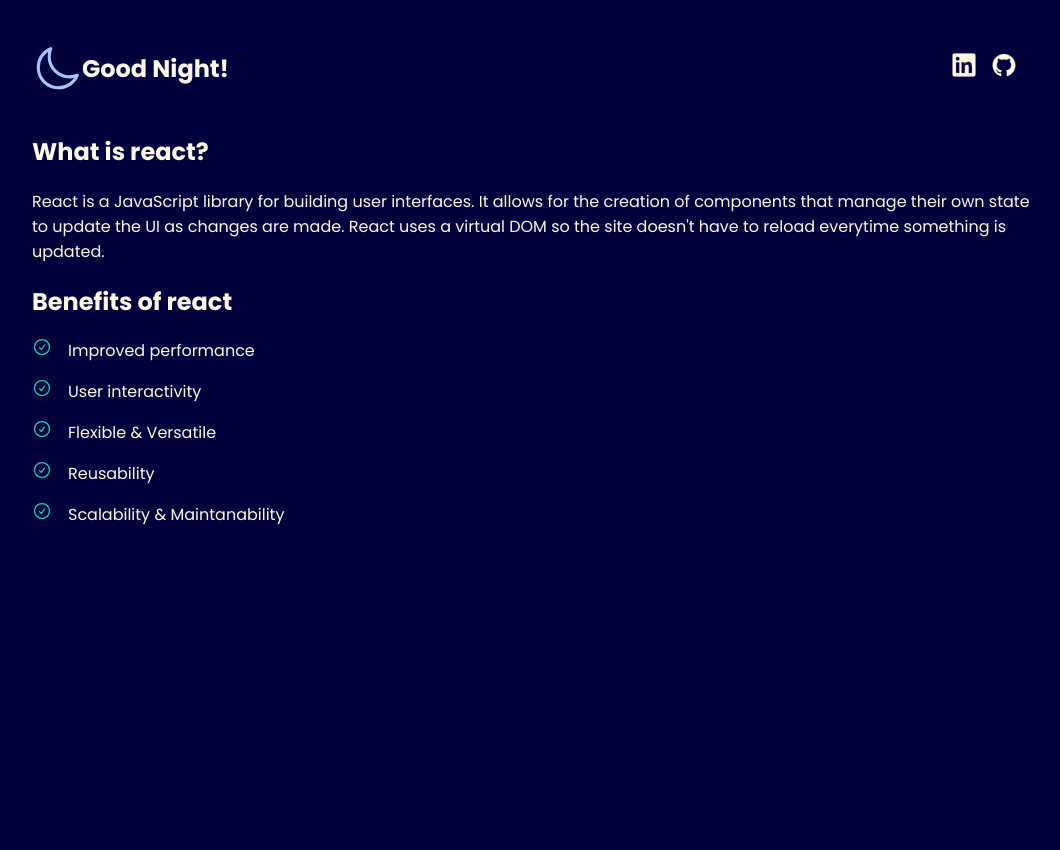
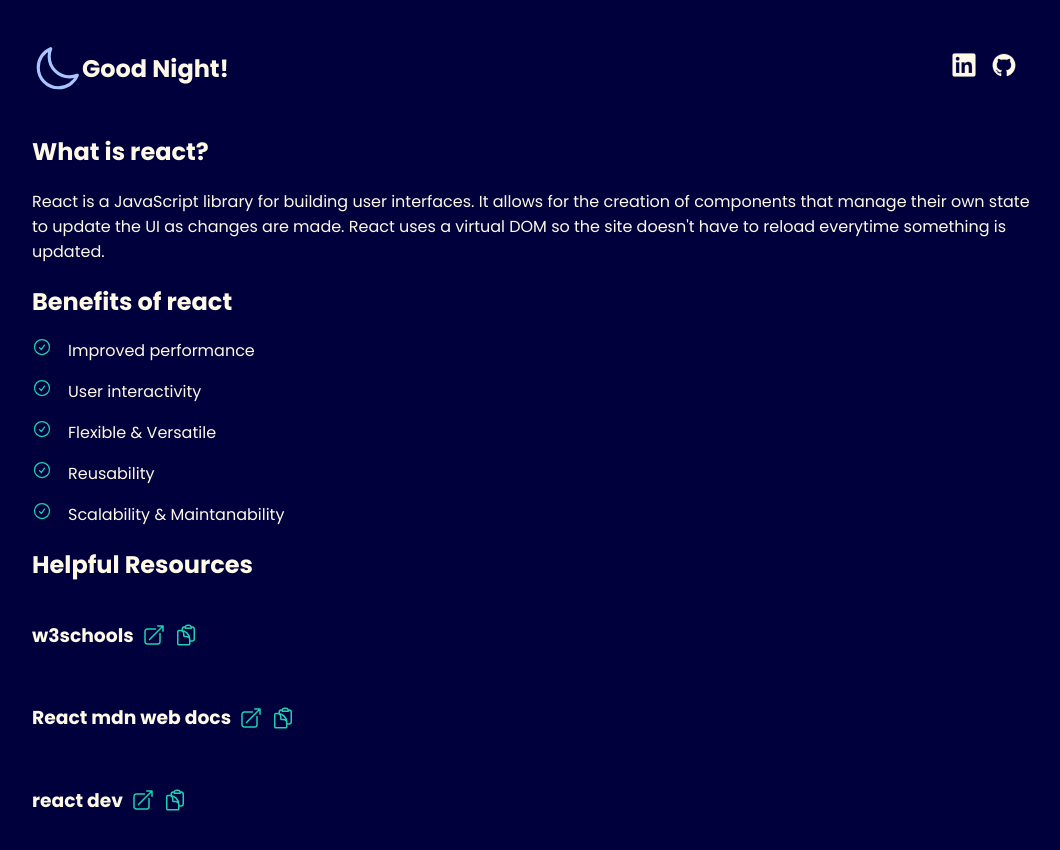
Before and after one commit to BPChance/atlas-react-and-jsx, a React (Vite) app: page / in a window 1280 px wide. Shown: the top 850 px of the page, without its empty margins (108-1168 px from the left). Before the commit the page ends 800 px from the top, so only its background shows below. Built offline with nearby package versions, Linux system fonts and the light colour scheme.

Commit message:
updated app with helpful resources component to provide helpful resources

```diff
--- a/src/App.jsx
+++ b/src/App.jsx
@@ -1,12 +1,16 @@
 import Header from './components/Header';
 import Section from './components/Section';
+import HelpfulResource from './components/HelpfulResource';
 
 function App() {
   return (
     <div className="app">
       <Header />
       <Section title="What is react?">
-        React is a JavaScript library for building user interfaces. It allows for the creation of components that manage their own state to update the UI as changes are made. React uses a virtual DOM so the site doesn't have to reload everytime something is updated.
+        React is a JavaScript library for building user interfaces. It allows
+        for the creation of components that manage their own state to update the
+        UI as changes are made. React uses a virtual DOM so the site doesn't
+        have to reload everytime something is updated.
       </Section>
       <Section title="Benefits of react">
         <ul>
@@ -17,6 +21,19 @@
           <li>Scalability & Maintanability</li>
         </ul>
       </Section>
+      <Section title="Helpful Resources">
+        <HelpfulResource
+          label={'w3schools'}
+          link={'https://www.w3schools.com/react'}
+        />
+        <HelpfulResource
+          label={'React mdn web docs'}
+          link={
+            'https://developer.mozilla.org/en-US/docs/Learn_web_development/Core/Frameworks_libraries/React_getting_started'
+          }
+        />
+        <HelpfulResource label={'react dev'} link={'https://react.dev/'} />
+      </Section>
     </div>
   );
 }
```
